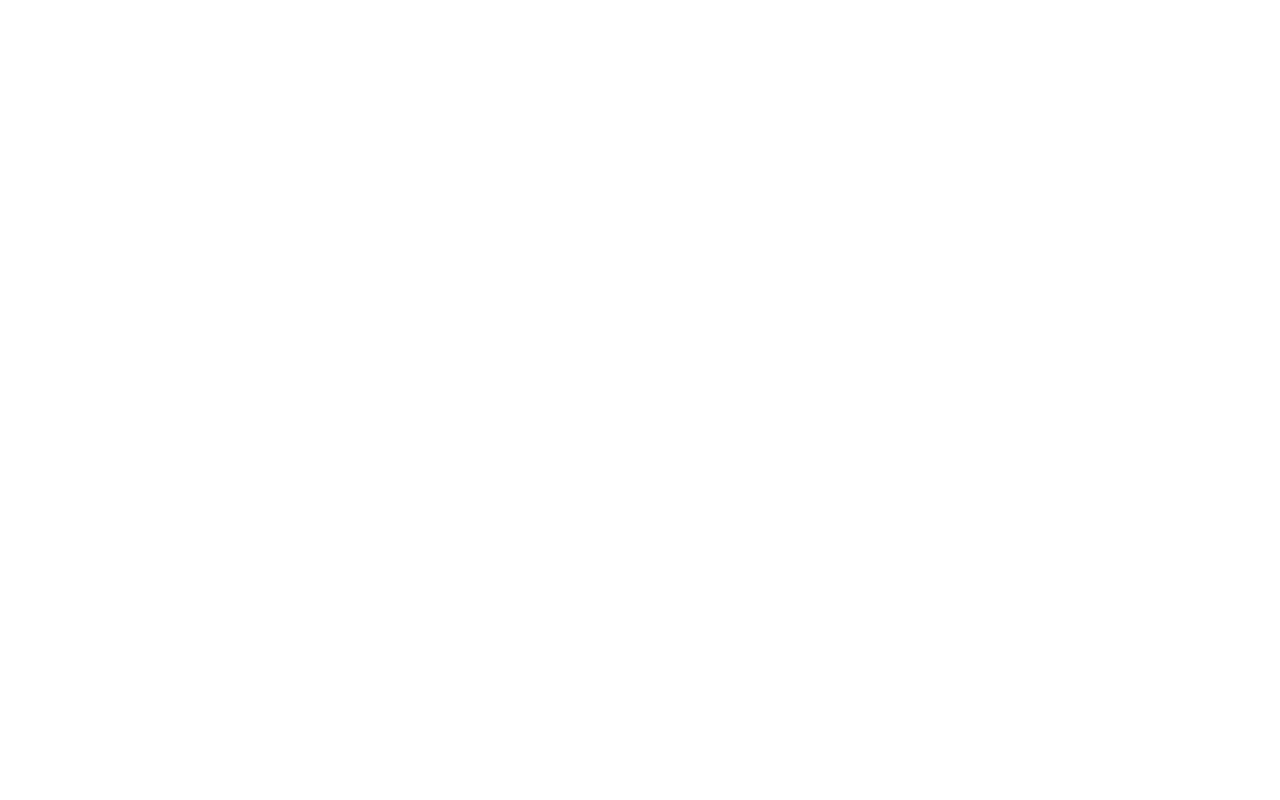
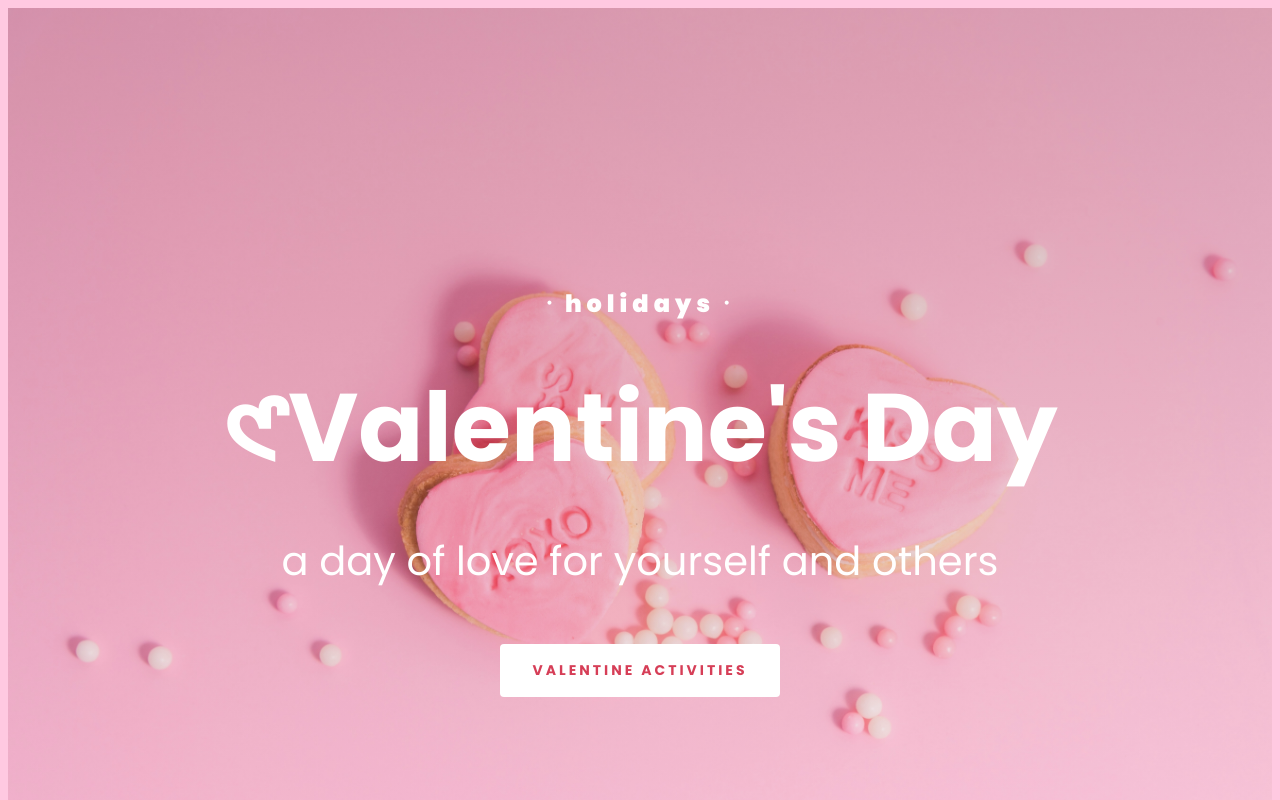
Before and after one commit to mainlyti/valentines-project-sc, a plain HTML site: page index.html in a window 1280 px wide. Shown: the top 800 px of the page. Drawn offline with Linux system fonts and the light colour scheme.

Commit message:
added and styled header

```diff
--- a/index.html
+++ b/index.html
@@ -5,14 +5,21 @@
     <meta name="viewport" content="width=device-width, initial-scale=1.0" />
     <link rel="preconnect" href="https://fonts.googleapis.com" />
     <link rel="preconnect" href="https://fonts.gstatic.com" crossorigin />
-    <link rel="preconnect" href="https://fonts.googleapis.com" />
-    <link rel="preconnect" href="https://fonts.gstatic.com" crossorigin />
     <link
-      href="https://fonts.googleapis.com/css2?family=Urbanist:ital,wght@0,100..900;1,100..900&display=swap"
+      href="https://fonts.googleapis.com/css2?family=Poppins:ital,wght@0,100;0,200;0,300;0,400;0,500;0,600;0,700;0,800;0,900;1,100;1,200;1,300;1,400;1,500;1,600;1,700;1,800;1,900&display=swap"
       rel="stylesheet"
     />
     <link rel="stylesheet" href="src/style.css" />
     <title>Valentine's Day</title>
   </head>
-  <body></body>
+  <body>
+    <div class="container">
+      <header>
+        <h3>ㆍholidaysㆍ</h3>
+        <h1>𑣲Valentine's Day</h1>
+        <h2>a day of love for yourself and others</h2>
+        <a href="">Valentine Activities</a>
+      </header>
+    </div>
+  </body>
 </html>
--- a/src/style.css
+++ b/src/style.css
@@ -0,0 +1,75 @@
+body {
+  font-family: "Poppins", sans-serif;
+  background: rgb(255, 201, 225);
+}
+
+.container {
+  margin: 0 auto;
+}
+
+header {
+  background-image: linear-gradient(
+      rgba(138, 51, 65, 0.3),
+      rgba(255, 191, 202, 0.2)
+    ),
+    url("/images/valentine-header.jpg");
+  background-repeat: no-repeat;
+  background-size: cover;
+  color: white;
+  text-align: center;
+  padding: 260px 0;
+  background-position: 0% 40%;
+}
+
+header h1 {
+  font-weight: 700;
+  font-size: 96px;
+  line-height: 1;
+}
+
+header h2 {
+  font-weight: 400;
+  font-size: 40px;
+  line-height: 1;
+}
+
+header h3 {
+  font-weight: 900;
+  font-size: 24px;
+  line-height: 1;
+  letter-spacing: 5px;
+}
+
+header a {
+  font-weight: 700;
+  font-size: 14px;
+  line-height: 1.5;
+  text-align: center;
+  letter-spacing: 3px;
+  text-transform: uppercase;
+  background: white;
+  text-decoration: none;
+  color: rgb(214, 62, 87);
+  padding: 16px 32px;
+  display: inline-block;
+  margin-top: 30px;
+  border-radius: 4px;
+}
+
+@media (max-width: 960px) {
+  header {
+    padding: 60px 0;
+  }
+
+  header h1 {
+    font-size: 48px;
+  }
+
+  header h2 {
+    font-size: 20px;
+  }
+
+  header h3 {
+    font-size: 12px;
+  }
+}
```
